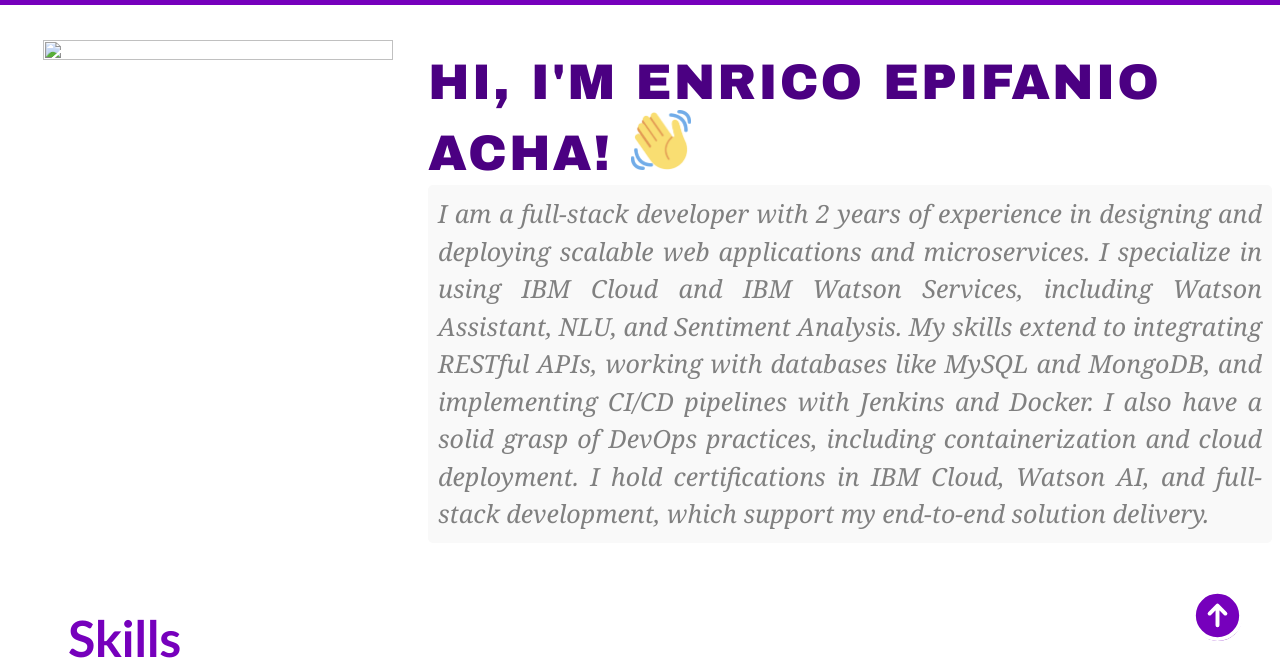
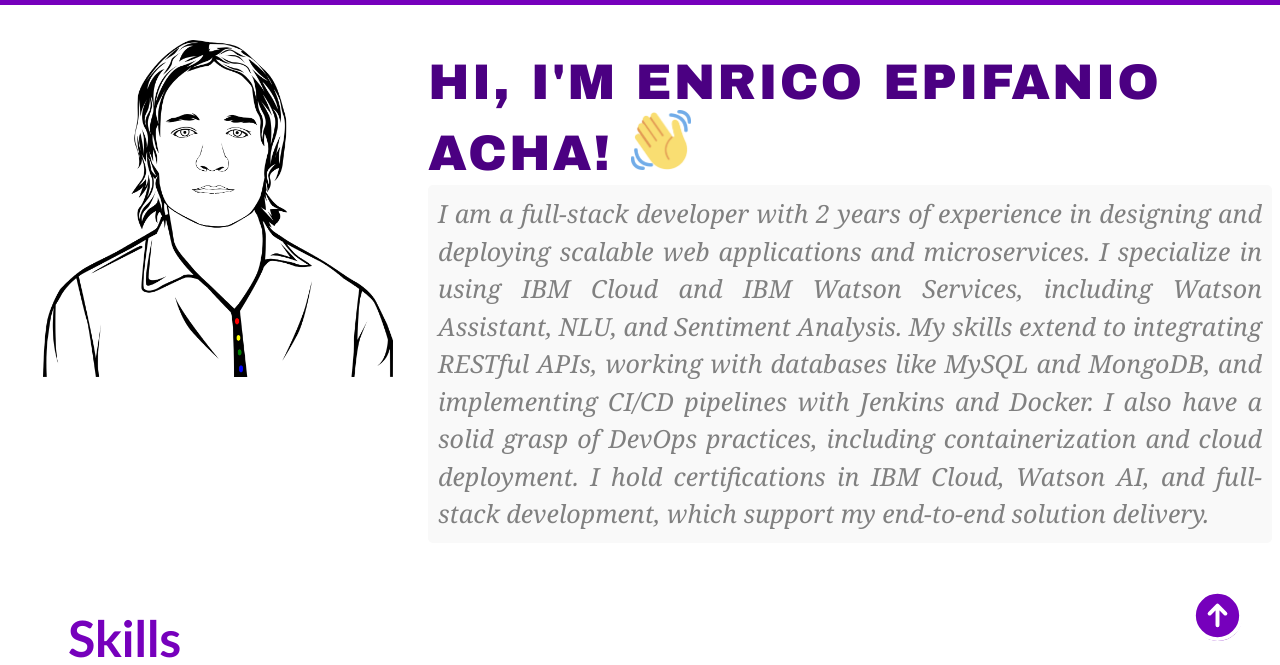
Before and after one commit to enepac/my-portfolio-ibm, a plain HTML site: page index.html in a window 1280 px wide. Shown: the part 135-800 px from the top of the page. Drawn offline with Linux system fonts and the light colour scheme.

Commit message:
update index.html with updated about_me image

```diff
--- a/index.html
+++ b/index.html
@@ -36,7 +36,7 @@
     <!-- About Me -->
     <section id="about-me" class="container" >
       <div>
-        <img src="../singlepagewebsite/html_finalprojimages/nintendo-7389576_1280.png" class="profile_image"/>
+        <img src="html_finalprojimages/nintendo-7389576_1280.png" class="profile_image"/>
       </div>
 
       <div>
```
